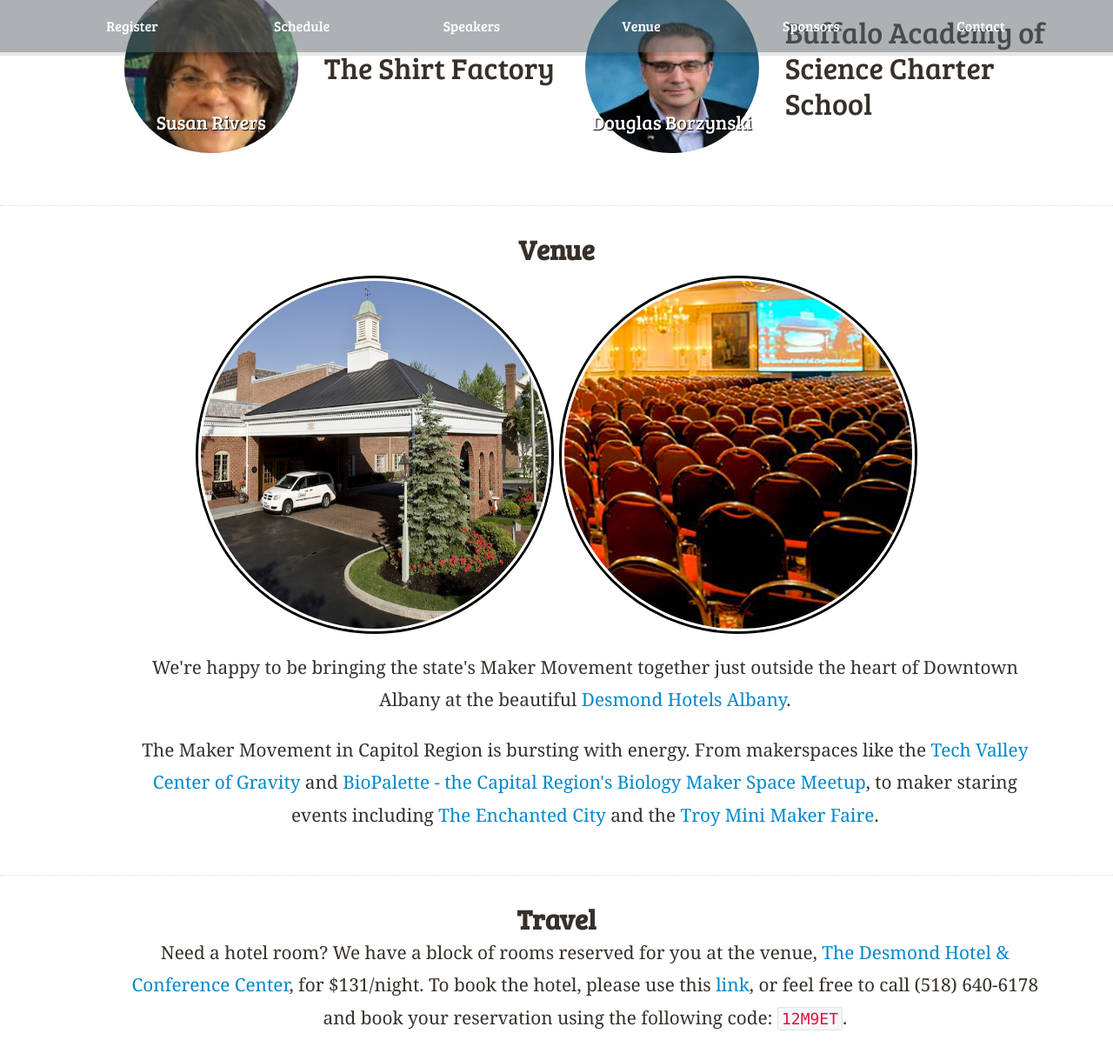
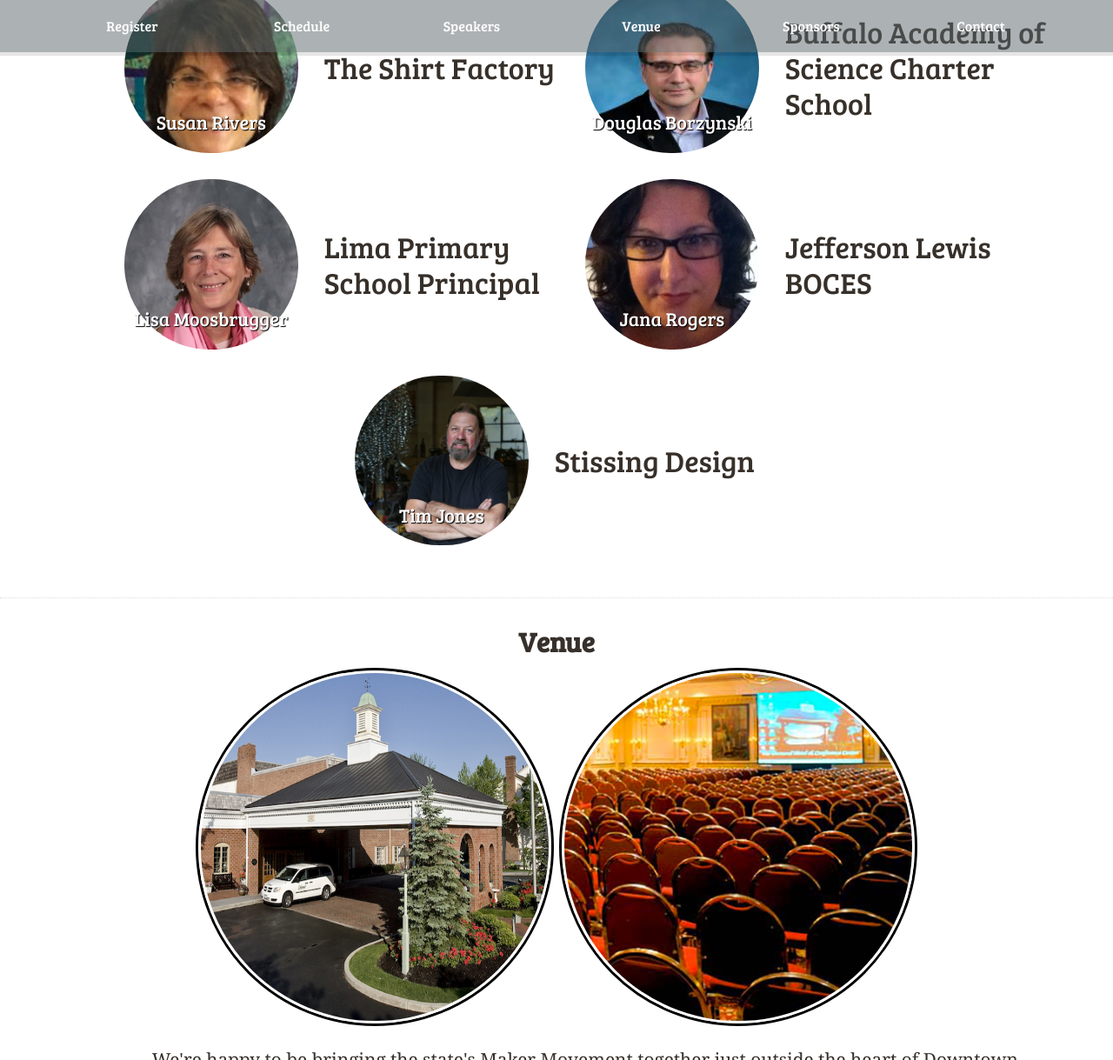
Before and after one commit to nysmakers/nysmakers.github.io, a Jekyll site: the page built from index.html, in a window 1280 px wide and 1400 px high, scrolled down 8834 px, cut to the strip 0-1219 px from the top of the window. Shown: the whole strip at 87% size. Built offline with Jekyll 4.4.1, drawn with Linux system fonts in a browser that asks for light colours; some web fonts are replaced; comment, search, counter and statistics services are not loaded.

Commit message:
Added 3 more speakers

```diff
--- a/2017/stylesheets/responsive.css
+++ b/2017/stylesheets/responsive.css
@@ -389,6 +389,15 @@ section {
 #speakers #douglasborzynski {
   background: url("/images/speakers/DouglasBorzynski.jpg") no-repeat;
   background-position-x: 35%; }
+#speakers #lisamoosbrugger {
+  background: url("/images/speakers/LisaMoosbrugger.jpg") no-repeat;
+  background-position-x: 35%; }
+#speakers #janarogers {
+  background: url("/images/speakers/JanaRogers.jpg") no-repeat;
+  background-position-x: 35%; }
+#speakers #timjones {
+  background: url("/images/speakers/TimJones.jpeg") no-repeat;
+  background-position-x: 35%; }
 
 @media screen and (max-width: 780px) {
   #speakers #talks td:last-child {
--- a/index.html
+++ b/index.html
@@ -314,6 +314,18 @@ title: New York Maker Summit - March 24th, 2017 - Albany, NY
         <td><a href="http://www.buffsci.org/" id="douglasborzynski">Douglas Borzynski</a></td>
         <td>Buffalo Academy of Science Charter School</td>
       </tr>
+      <tr>
+        <td><a href="http://hflcsd.org/Primary.cfm?subpage=201059" id="lisamoosbrugger">Lisa Moosbrugger</a></td>
+        <td>Lima Primary School Principal</td>
+      </tr>
+      <tr>
+        <td><a href="https://twitter.com/@JanaRogersBOCES" id="janarogers">Jana Rogers</a></td>
+        <td>Jefferson Lewis BOCES</td>
+      </tr>
+      <tr>
+        <td><a href="http://www.stissingdesign.com/" id="timjones">Tim Jones</a></td>
+        <td>Stissing Design</td>
+      </tr>
     </table>
   </section>
 
```
Also changed, not shown: images/speakers/JanaRogers.jpg (added), images/speakers/LisaMoosbrugger.jpg (added), images/speakers/TimJones.jpeg (added).
